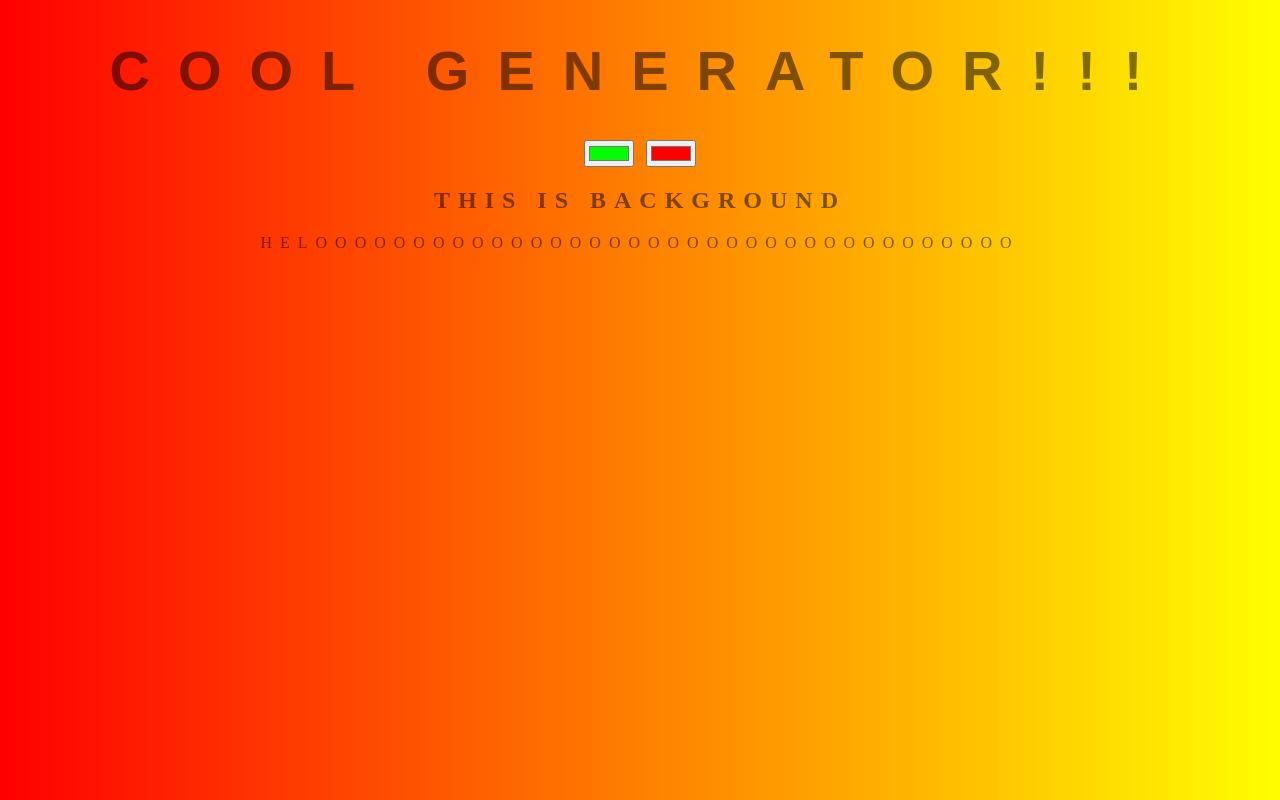
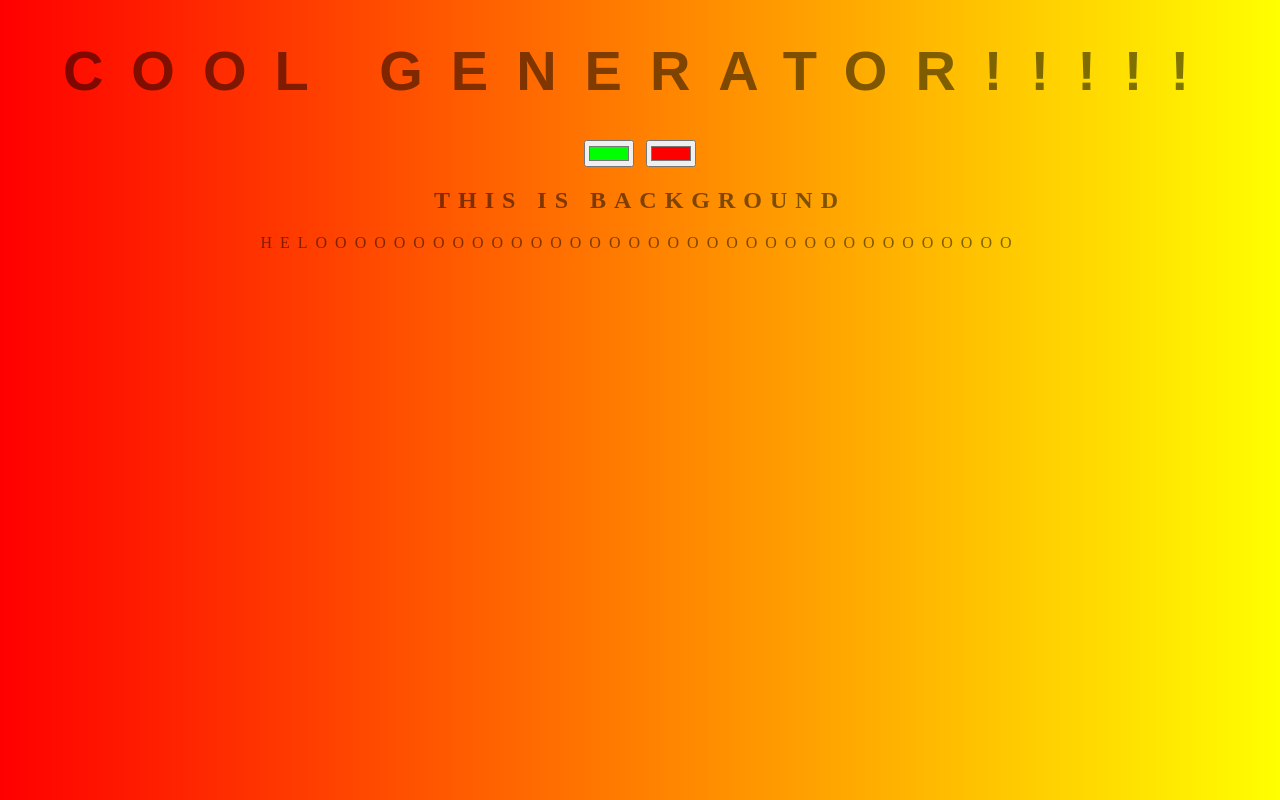
Before and after one commit to Abdul300634/background-generator, a plain HTML site: page index.html in a window 1280 px wide. Drawn offline with Linux system fonts and the light colour scheme.

Commit message:
exclamation

```diff
--- a/index.html
+++ b/index.html
@@ -5,7 +5,7 @@
 	<link rel="stylesheet" type="text/css" href="style.css">
 </head>
 <body id="gradient">
-	<h1>Cool Generator!!!</h1>
+	<h1>Cool Generator!!!!!</h1>
 	<input class="color1" type="color" name="color1" value="#00ff00">
 	<input class="color2" type="color" name="color2" value="#ff0000">
 	<h2>This is background</h2>
```
